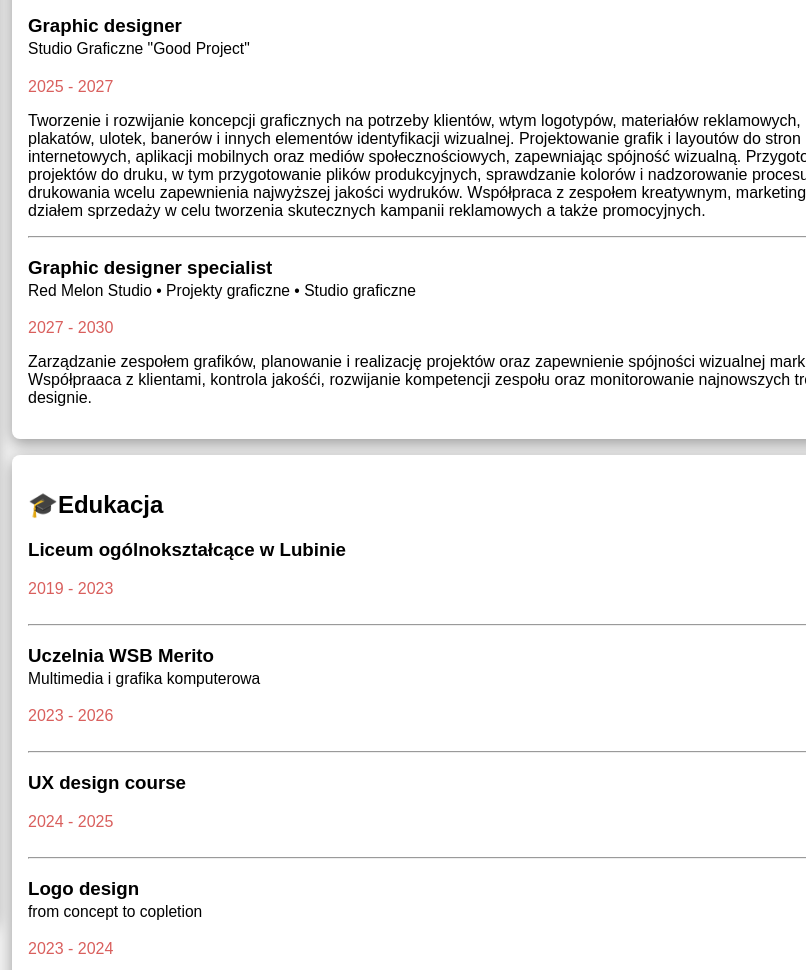
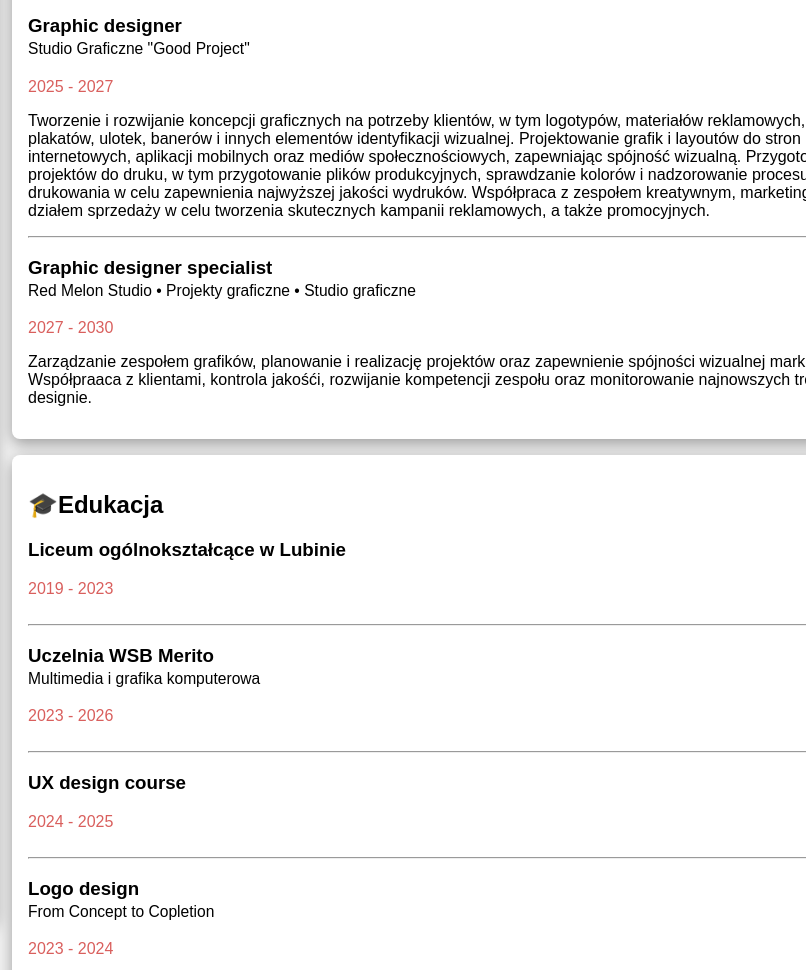
Before and after one commit to AniaJel/AnnaJelonekCV, a plain HTML site: page index.html in a window 1280 px wide. Shown: the part 236-1206 px from the top of the page, 474-1280 px from the left. Drawn offline with nearby package versions, Linux system fonts and the light colour scheme.

Commit message:
Update index.html

```diff
--- a/index.html
+++ b/index.html
@@ -77,12 +77,12 @@ Adobe InDesign
 </div>
 <br>
 
-Trzygotowywanie grafik na strony internetowe, banerów
+Przygotowywanie grafik na strony internetowe, banerów
 reklamowych, newsletterów oraz treści na media społecznościowe.
 Rozumienie potrzeb i celów klientów, omawianie wymagań
 projektowych oraz prezentowanie koncepcji graficznych. Śledzenie
 aktualnych trendów w designie, uczestniczenie w szkoleniach i
-konferencjach branżowych
+konferencjach branżowych.
 <hr>
 <h3>Graphic designer <br>
 <small style="font-weight: normal;">Studio Graficzne "Good Project"</small><br>
@@ -93,15 +93,15 @@ konferencjach branżowych
 
 </div>
 <p>Tworzenie i rozwijanie koncepcji graficznych na potrzeby klientów,
-wtym logotypów, materiałów reklamowych, broszur, plakatów, ulotek,
+w tym logotypów, materiałów reklamowych, broszur, plakatów, ulotek,
 banerów i innych elementów identyfikacji wizualnej. Projektowanie
 grafik i layoutów do stron internetowych, aplikacji mobilnych oraz
 mediów społecznościowych, zapewniając spójność wizualną.
 Przygotowywanie projektów do druku, w tym przygotowanie plików
 produkcyjnych, sprawdzanie kolorów i nadzorowanie procesu drukowania
-wcelu zapewnienia najwyższej jakości wydruków. Współpraca z zespołem
+w celu zapewnienia najwyższej jakości wydruków. Współpraca z zespołem
 kreatywnym, marketingowym oraz działem sprzedaży w celu tworzenia
-skutecznych kampanii reklamowych a także promocyjnych.</p>
+skutecznych kampanii reklamowych, a także promocyjnych.</p>
 <hr>
 <h3>Graphic designer specialist<br>
 <small style="font-weight: normal;">Red Melon Studio • Projekty
@@ -147,7 +147,7 @@ najnowszych trendów w designie.</p>
 <br>
 <hr>
 <h3>Logo design<br>
-<small><span style="font-weight: normal;">from concept to copletion</span></small><br>
+<small><span style="font-weight: normal;">From Concept to Copletion</span></small><br>
 </h3>
 <div class="date"> <span style="color: rgb(217, 95, 93);">2023 - 2024</span>
 
```
